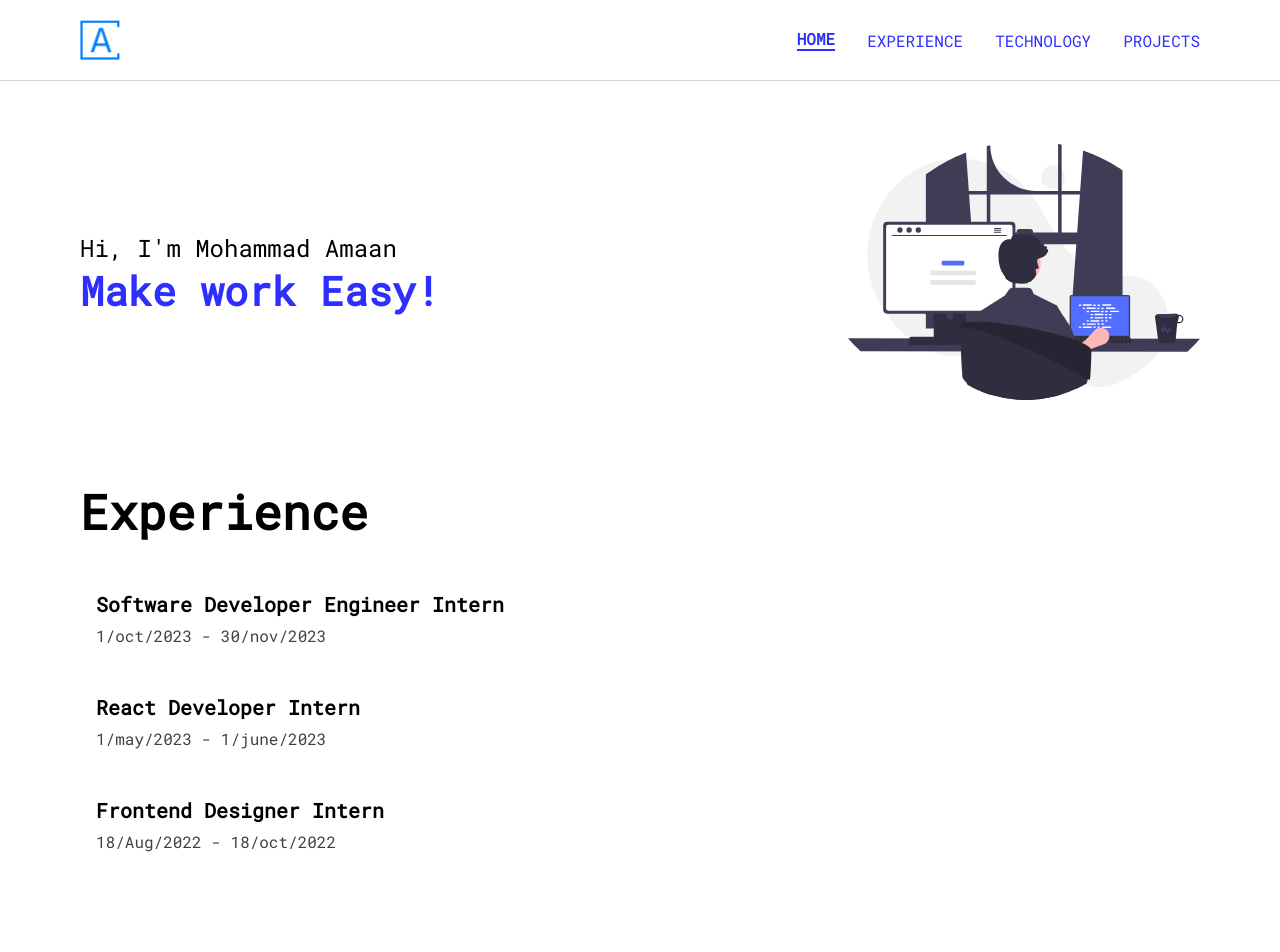
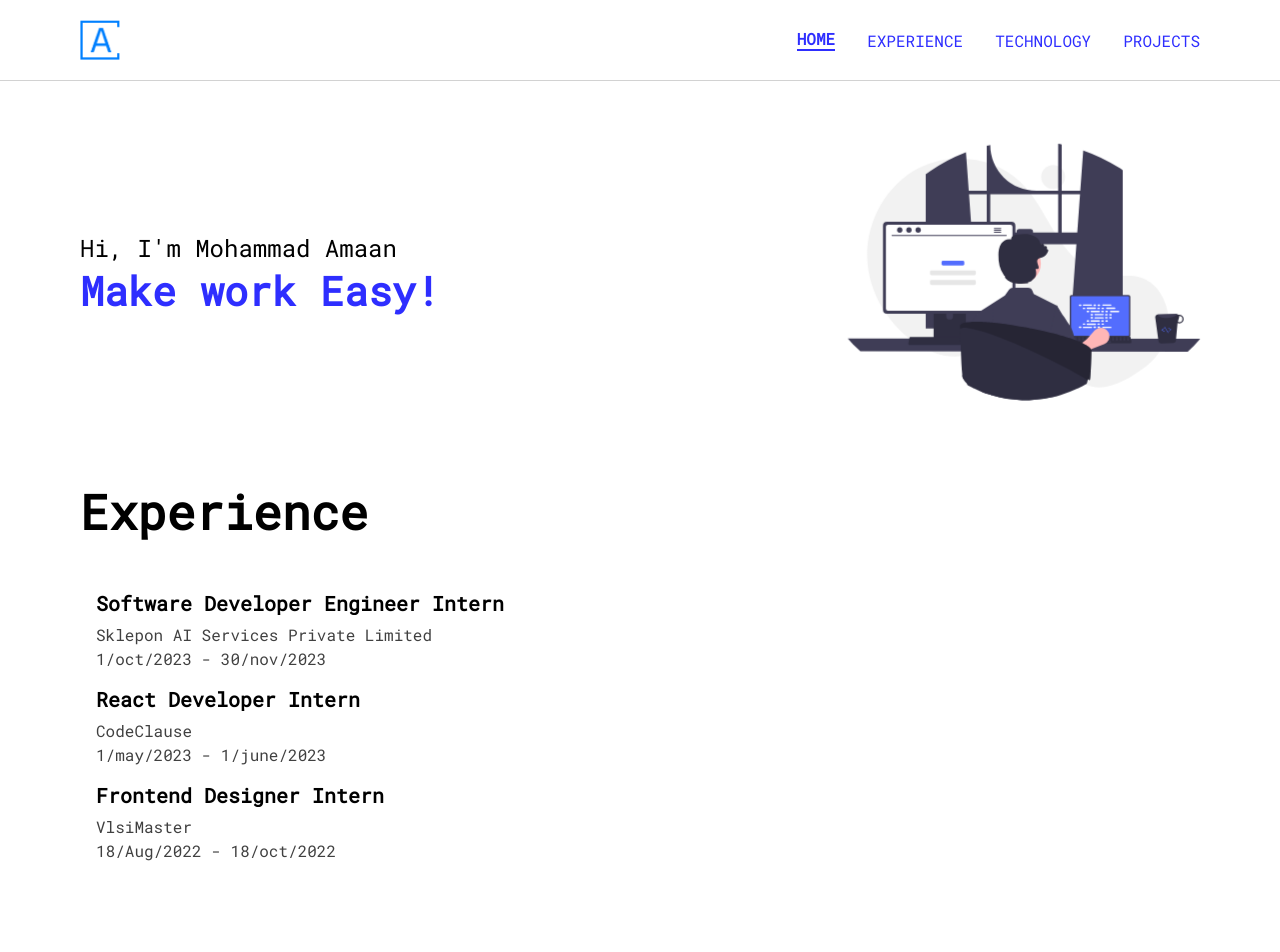
Before and after one commit to WebGrasper/my_portfolio, a Next.js app: page / in a window 1280 px wide. Shown: the top 952 px of the page. Built offline with nearby package versions, Linux system fonts and the light colour scheme.

Commit message:
Optimize the code

```diff
--- /dev/null
+++ b/lib/data.json
@@ -0,0 +1,64 @@
+{
+  "experience": [
+      {
+        "role": "Software Developer Engineer Intern",
+        "companyName": "Sklepon AI Services Private Limited",
+        "period": "1/oct/2023 - 30/nov/2023"
+      },
+      {
+        "role": "React Developer Intern",
+        "companyName": "CodeClause",
+        "period": "1/may/2023 - 1/june/2023"
+      },
+      {
+        "role": "Frontend Designer Intern",
+        "companyName": "VlsiMaster",
+        "period": "18/Aug/2022 - 18/oct/2022"
+      }
+    ],
+  "technology": [
+    { "imgSrc": "/iconpack/c.svg", "alt": "c logo" },
+    { "imgSrc": "/iconpack/css3-plain.svg", "alt": "css logo" },
+    { "imgSrc": "/iconpack/express.svg", "alt": "expressjs logo" },
+    { "imgSrc": "/iconpack/git-plain.svg", "alt": "git logo" },
+    { "imgSrc": "/iconpack/html5-original.svg", "alt": "html5 logo" },
+    { "imgSrc": "/iconpack/javascript-original.svg", "alt": "javasript logo" },
+    { "imgSrc": "/iconpack/mongodb-plain.svg", "alt": "mongodb logo" },
+    { "imgSrc": "/iconpack/nextjs-icon-svgrepo-com.svg", "alt": "nextjs logo" },
+    { "imgSrc": "/iconpack/nodejs.svg", "alt": "nodejs logo" },
+    { "imgSrc": "/iconpack/postman.svg", "alt": "postman logo" },
+    { "imgSrc": "/iconpack/react-original-wordmark.svg", "alt": "reactjs logo" }
+  ],
+  "projects": [
+    {
+      "name": "Sarte Living",
+      "description": "Exporter of handmade metal furniture: coffee, console, side tables, and lifestyle accessories. Blend international aesthetics with Indian craftsmanship at Sarte Living.",
+      "link": "#"
+    },
+    {
+      "name": "New Stash",
+      "description": "Explore insightful articles on tech, lifestyle, and more. Stay informed, share thoughts, and enrich your knowledge. Join our community now for engaging content!",
+      "link": "#"
+    },
+    {
+      "name": "Stashify",
+      "description": "Discover diverse, concise blog articles. Stay informed on trends, opinions, lifestyle, and tech. Join our community, read, and share your thoughts.",
+      "link": "#"
+    },
+    {
+      "name": "Compressify",
+      "description": "Optimize your images effortlessly with ImageCompressify. A seamless web app for efficient image compression and fast loading.",
+      "link": "#"
+    },
+    {
+      "name": "Code Classico",
+      "description": "Elevate your coding with our React-based online editor. Seamless, collaborative, and feature-rich for efficient development. Join us now!",
+      "link": "#"
+    },
+    {
+      "name": "Self Care",
+      "description": "A platform where one can search for mental health-related conditions and access corresponding remedies. Your well-being, our priority!",
+      "link": "#"
+    }
+  ]
+}
--- a/package.json
+++ b/package.json
@@ -9,8 +9,8 @@
     "lint": "next lint"
   },
   "dependencies": {
+    "next": "14.0.4",
     "react": "^18",
-    "react-dom": "^18",
-    "next": "14.0.4"
+    "react-dom": "^18"
   }
 }
--- a/pages/index.js
+++ b/pages/index.js
@@ -1,11 +1,18 @@
+// pages/index.js
+
 import Head from "next/head";
 import Image from "next/image";
 import styles from "@/styles/Home.module.css";
 import { useEffect, useRef } from "react";
 import Link from "next/link";
+import data from "../lib/data.json";
 
-export default function Home() {
+export default function Home({ data }) {
   const typeJsTextRef = useRef(null);
+
+  useEffect(() => {
+    console.log(data);
+  }, [data]);
 
   useEffect(() => {
     // Define an array of strings to be displayed and erased
@@ -62,17 +69,7 @@ export default function Home() {
     <>
       <Head>
         <title>Mohammad Amaan | Full Stack Developer</title>
-        <meta
-          name="description"
-          content="Explore the portfolio of Mohammad Amaan, a skilled Full Stack Developer passionate about creating innovative web solutions."
-        />
-        <meta
-          name="keywords"
-          content="Full Stack Developer, Web Development, React, Node.js, Portfolio"
-        />
-        <meta name="author" content="Mohammad Amaan" />
-        <meta name="viewport" content="width=device-width, initial-scale=1" />
-        <link rel="icon" href="/logo-color.png" />
+        {/* Meta tags remain the same */}
       </Head>
 
       <main className={styles.main}>
@@ -89,124 +86,49 @@ export default function Home() {
           <section className={styles.section2} id="experience">
             <p className={styles.section2Heading}>Experience</p>
             <div className={styles.section2Container}>
-              <p className={styles.section1Container2CompanyHeading}>
-                Software Developer Engineer Intern
+              {/* Render internships dynamically using map */}
+              {data.experience.map((experience, index) => (
+                <div key={index} className={styles.section2Item}>
+                  <p className={styles.section1Container2Role}>
+                    {experience.role}
+                  </p>
+                  <p className={styles.section1Container2CompanyName}>
+                    {experience.companyName}
                   </p>
                   <p className={styles.section1Container2CompanyDate}>
-                1/oct/2023 - 30/nov/2023
+                    {experience.period}
                   </p>
                 </div>
-            <div className={styles.section2Container}>
-              <p className={styles.section1Container2CompanyHeading}>
-                React Developer Intern
-              </p>
-              <p className={styles.section1Container2CompanyDate}>
-                1/may/2023 - 1/june/2023
-              </p>
-            </div>
-            <div className={styles.section2Container}>
-              <p className={styles.section1Container2CompanyHeading}>
-                Frontend Designer Intern
-              </p>
-              <p className={styles.section1Container2CompanyDate}>
-                18/Aug/2022 - 18/oct/2022
-              </p>
+              ))}
             </div>
           </section>
           <section className={styles.section3} id="technology">
             <p className={styles.section3Heading}>Technology and Tool</p>
             <div className={styles.section3Container}>
-              <img src="/iconpack/c.svg" alt="c logo" />
-              <img src="/iconpack/css3-plain.svg" alt="css logo" />
-              <img src="/iconpack/express.svg" alt="expressjs logo" />
-              <img src="/iconpack/git-plain.svg" alt="git logo" />
-              <img src="/iconpack/html5-original.svg" alt="html logo" />
+              {/* Render technology dynamically using map */}
+              {data.technology.map((tech, index) => (
                 <img
-                src="/iconpack/javascript-original.svg"
-                alt="javascript logo"
+                  key={index}
+                  src={tech.imgSrc}
+                  alt={tech.alt}
+                  className={styles.techIcon}
                 />
-              <img src="/iconpack/mongodb-plain.svg" alt="mongodb logo" />
-              <img
-                src="/iconpack/nextjs-icon-svgrepo-com.svg"
-                alt="nextjs logo"
-              />
-              <img src="/iconpack/nodejs.svg" alt="nodejs logo" />
-              <img src="/iconpack/postman.svg" alt="postman logo" />
-              <img
-                src="/iconpack/react-original-wordmark.svg"
-                alt="reactjs logo"
-              />
+              ))}
             </div>
           </section>
           <section className={styles.section4} id="projects">
             <p className={styles.section4Heading}>Projects</p>
             <div className={styles.section4Container}>
-              <div className={styles.section4ProjectContainer}>
-                <p className={styles.projectName}>Sarte Living</p>
-                <p className={styles.projectDescription}>
-                  Exporter of handmade metal furniture: coffee, console, side
-                  tables, and lifestyle accessories. Blend international
-                  aesthetics with Indian craftsmanship at Sarte Living.
-                </p>
-                <Link href="" className={styles.projectLink}>
+              {/* Render projects dynamically using map */}
+              {data.projects.map((project, index) => (
+                <div key={index} className={styles.section4ProjectContainer}>
+                  <p className={styles.projectName}>{project.name}</p>
+                  <p className={styles.projectDescription}>{project.description}</p>
+                  <Link href={project.link} className={styles.projectLink}>
                     Explore
                   </Link>
                 </div>
-              <div className={styles.section4ProjectContainer}>
-                <p className={styles.projectName}>New Stash</p>
-                <p className={styles.projectDescription}>
-                  Explore insightful articles on tech, lifestyle, and more. Stay
-                  informed, share thoughts, and enrich your knowledge. Join our
-                  community now for engaging content!
-                </p>
-                <Link href="" className={styles.projectLink}>
-                  Explore
-                </Link>
-              </div>
-              <div className={styles.section4ProjectContainer}>
-                <p className={styles.projectName}>Stashify</p>
-                <p className={styles.projectDescription}>
-                  Discover diverse, concise blog articles. Stay informed on
-                  trends, opinions, lifestyle, and tech. Join our community,
-                  read, and share your thoughts.
-                </p>
-                <Link href="" className={styles.projectLink}>
-                  Explore
-                </Link>
-              </div>
-              <div className={styles.section4ProjectContainer}>
-                <p className={styles.projectName}>Compressify</p>
-                <p className={styles.projectDescription}>
-                  Optimize your images effortlessly with ImageCompressify. A
-                  seamless web app for efficient image compression and fast
-                  loading.
-                </p>
-                <Link href="" className={styles.projectLink}>
-                  Explore
-                </Link>
-              </div>
-              <div className={styles.section4ProjectContainer}>
-                <p className={styles.projectName}>Code Classico</p>
-                <p className={styles.projectDescription}>
-                  Elevate your coding with our React-based online editor.
-                  Seamless, collaborative, and feature-rich for efficient
-                  development. Join us now!
-                </p>
-                <Link href="" className={styles.projectLink}>
-                  Explore
-                </Link>
-              </div>
-              <div className={styles.section4ProjectContainer}>
-                <p className={styles.projectName}>Self Care</p>
-                <p className={styles.projectDescription}>
-                  A platform where one can search for mental health-related
-                  conditions and access corresponding remedies. Your well-being,
-                  our priority!
-                </p>
-                <Link href="" className={styles.projectLink}>
-                  Explore
-                </Link>
-              </div>
+              ))}
             </div>
           </section>
           <section className={styles.section5}>
@@ -217,3 +139,11 @@ export default function Home() {
     </>
   );
 }
+
+export async function getServerSideProps(context) {
+  return {
+    props: {
+      data,
+    },
+  };
+}
--- a/styles/Home.module.css
+++ b/styles/Home.module.css
@@ -50,7 +50,19 @@
 .section1Container2 > img {
   width: 22rem;
   height: 20rem;
+  animation: dimensions 3s infinite linear;
 }
+
+@keyframes dimensions {
+  0%{transform: scale(1);}
+  25%{transform: scale(0.97);}
+  50%{transform: scale(1);}
+  75%{transform: scale(1.03);}
+  100%{transform: scale(1);}
+}
+
+
+
 
 .section2 {
   display: flex;
@@ -64,25 +76,30 @@
   padding-left: 1rem;
 }
 
+.section2Item{
+  margin-bottom: 1rem;
+}
+
 .section2Heading {
   font-size: 3rem;
   font-weight: 800;
 }
 
-.section1Container2CompanyHeading {
+.section1Container2Role {
   font-size: 1.25rem;
   font-weight: 700;
   margin-bottom: 0.5rem;
 }
 
-.section1Container2CompanyDate {
+.section1Container2CompanyDate, .section1Container2CompanyName {
   opacity: 75%;
 }
 
-.section1Container2CompanyHeading,
-.section1Container2CompanyDate {
+.section1Container2Role,
+.section1Container2CompanyDate,.section1Container2CompanyName {
   overflow: hidden;
   text-overflow: ellipsis;
+  line-height: 1.5rem;
 }
 
 .section3 {
@@ -245,10 +262,10 @@
 .section2Container{
   padding-left: 0.25rem;
 }
-.section1Container2CompanyHeading{
+.section1Container2Role{
   font-size: 1rem;
 }
-.section1Container2CompanyDate{
+.section1Container2CompanyDate, .section1Container2CompanyName{
   font-size: small;
 }
 /* Decrease width for images at even positions */
```
Lines whose indentation alone changed are shown as unchanged.
